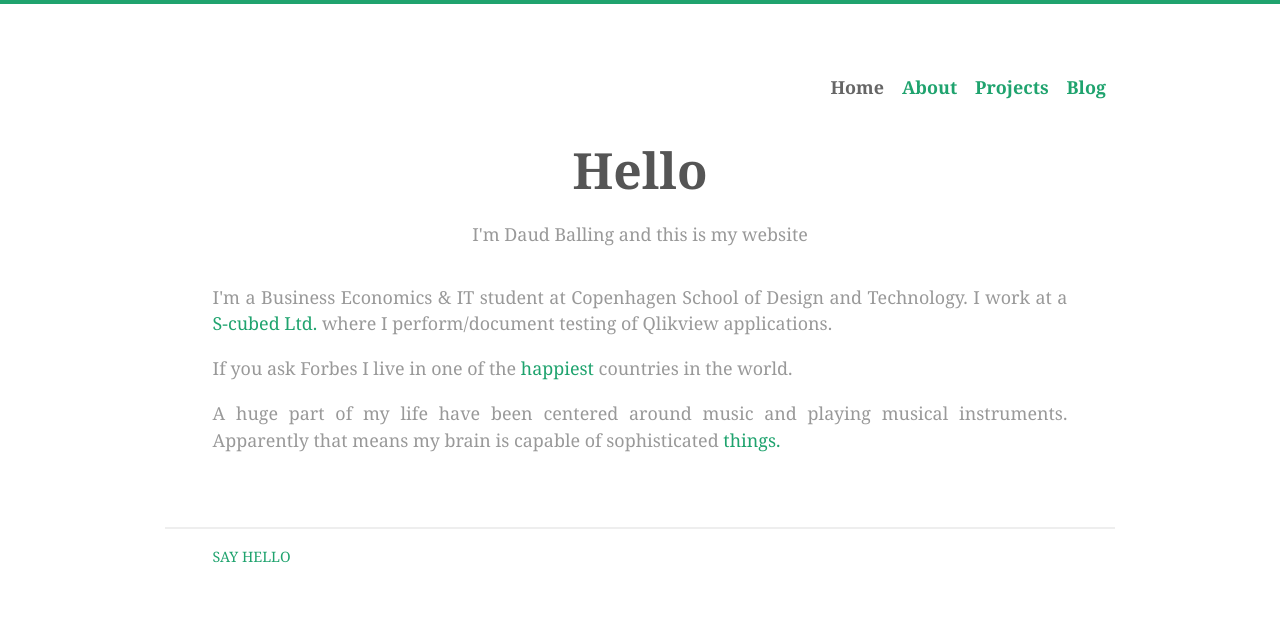
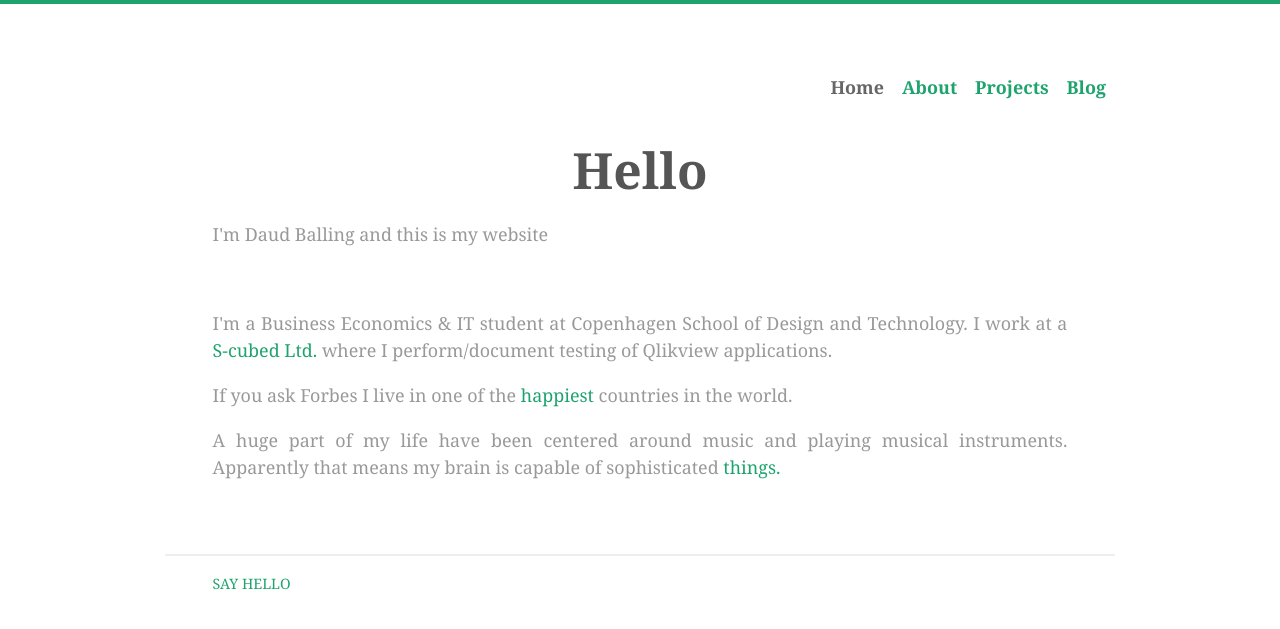
Before and after one commit to daudballing/daudballing.github.io, a Jekyll site: the page built from index.html, in a window 1280 px wide. Shown: the top 629 px of the page. Built offline with Jekyll 4.4.1, drawn with Linux system fonts in a browser that asks for light colours; Markdown is read by kramdown in place of the engine named in the settings.

Commit message:
Small corrections on Index page

```diff
--- a/index.html
+++ b/index.html
@@ -3,13 +3,15 @@ layout: default
 title: Daud Balling
 home: true
 ---
-<div class="intro">
-	<h1>Hello</h1>
-	<p>I'm Daud Balling and this is my website</p>
-</div>
 <div class="container">
 	<div class="row clearfix">
-		<div class="column">
+		<div class="column full">
+				<h1>Hello</h1>
+				<p>I'm Daud Balling and this is my website</p>
+		</div>
+	</div>
+	<div class="row clearfix">
+		<div class="column full">
 			<p>I'm a Business Economics & IT student at Copenhagen School of Design and Technology. I work at a <a href="http://s-cubed.co.uk">S-cubed Ltd.</a> where I perform/document testing of Qlikview applications.</p>
 			<p>If you ask Forbes I live in one of the <a href="http://www.forbes.com/pictures/mef45ejmi/02-denmark/">happiest</a> countries in the world.</p>
 			<p>A huge part of my life have been centered around music and playing musical instruments. Apparently that means my brain is capable of sophisticated <a href="http://www.policymic.com/articles/88357/science-shows-how-guitar-players-brains-are-actually-different-from-everybody-elses">things.</a></p>
```
